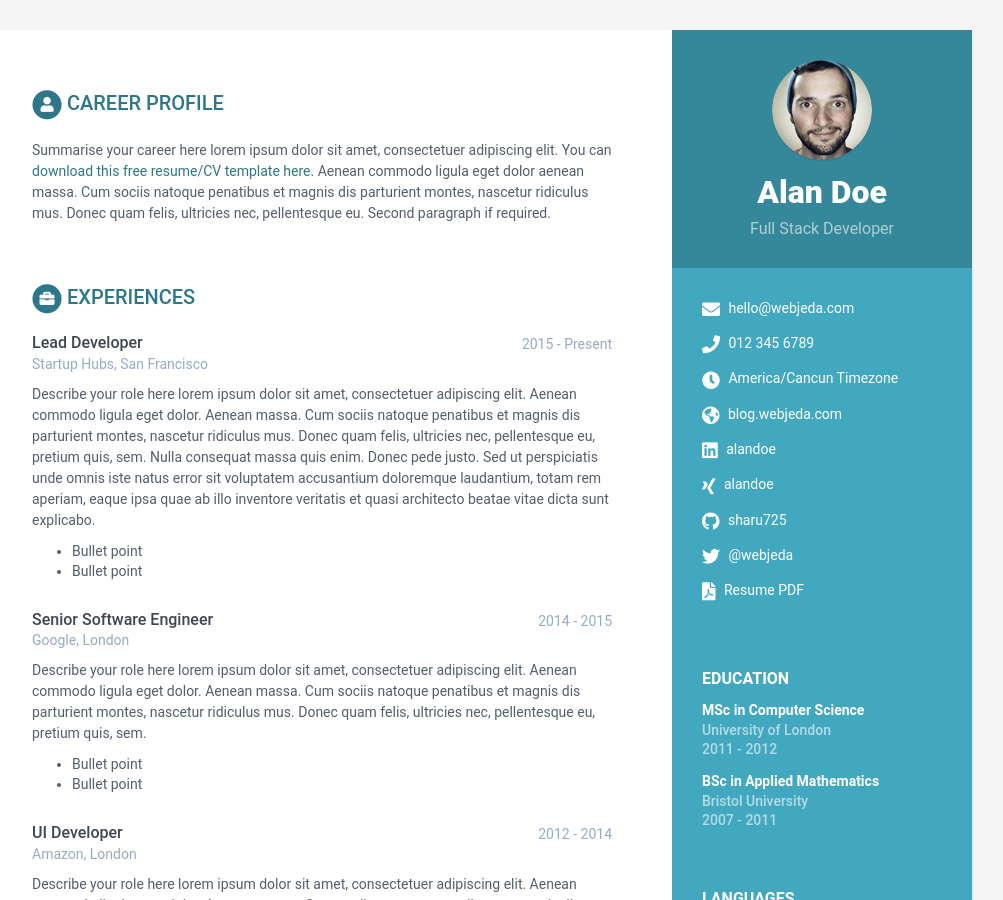
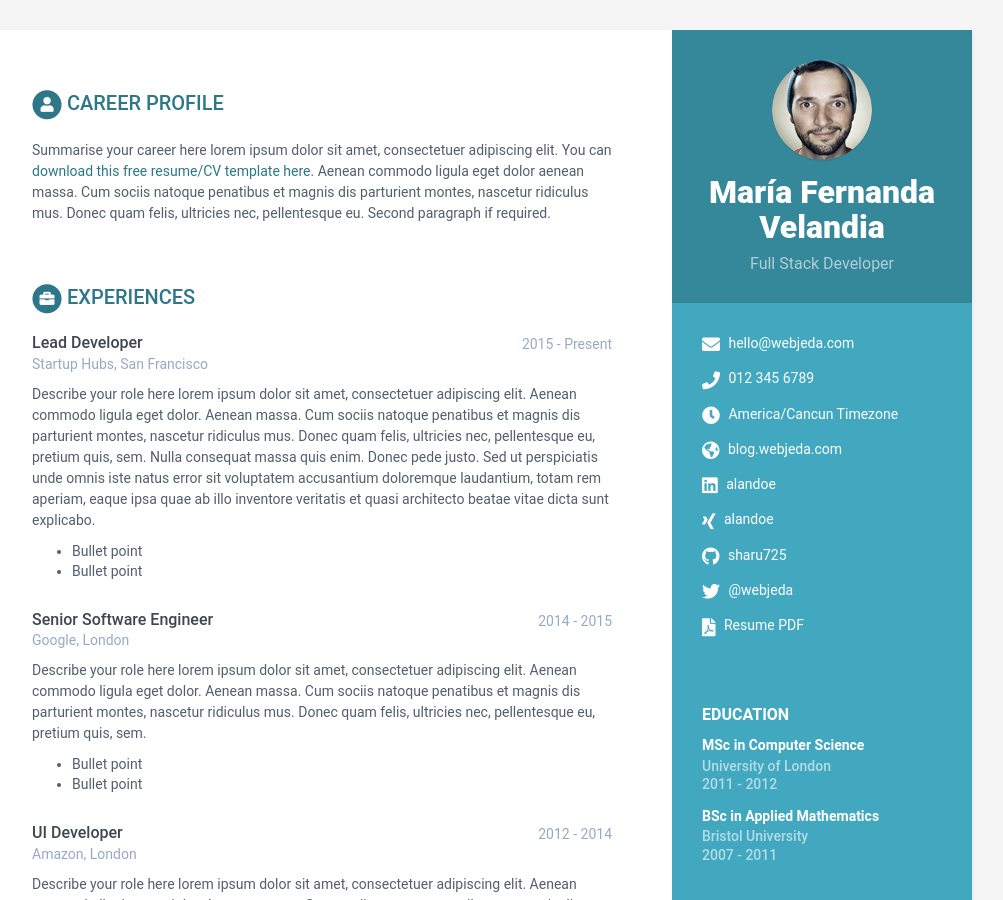
Before and after one commit to mafevg18/Velandia---CV3, a Jekyll site: the page built from index.html, in a window 1280 px wide and 900 px high. Shown: the whole window, without its empty margins (168-1171 px from the left). Built offline with Jekyll 4.4.1, drawn with Linux system fonts in a browser that asks for light colours.

Commit message:
Actualiza el nombre (#4)

```diff
--- a/_data/data.yml
+++ b/_data/data.yml
@@ -8,7 +8,7 @@ sidebar:
     education: True # set to False if you want education in main section instead of in sidebar
 
     # Profile information
-    name: Alan Doe
+    name: María Fernanda Velandia
     tagline: Full Stack Developer
     avatar: profile.png  #place a 100x100 picture inside /assets/images/ folder and provide the name of the file below
 
```
